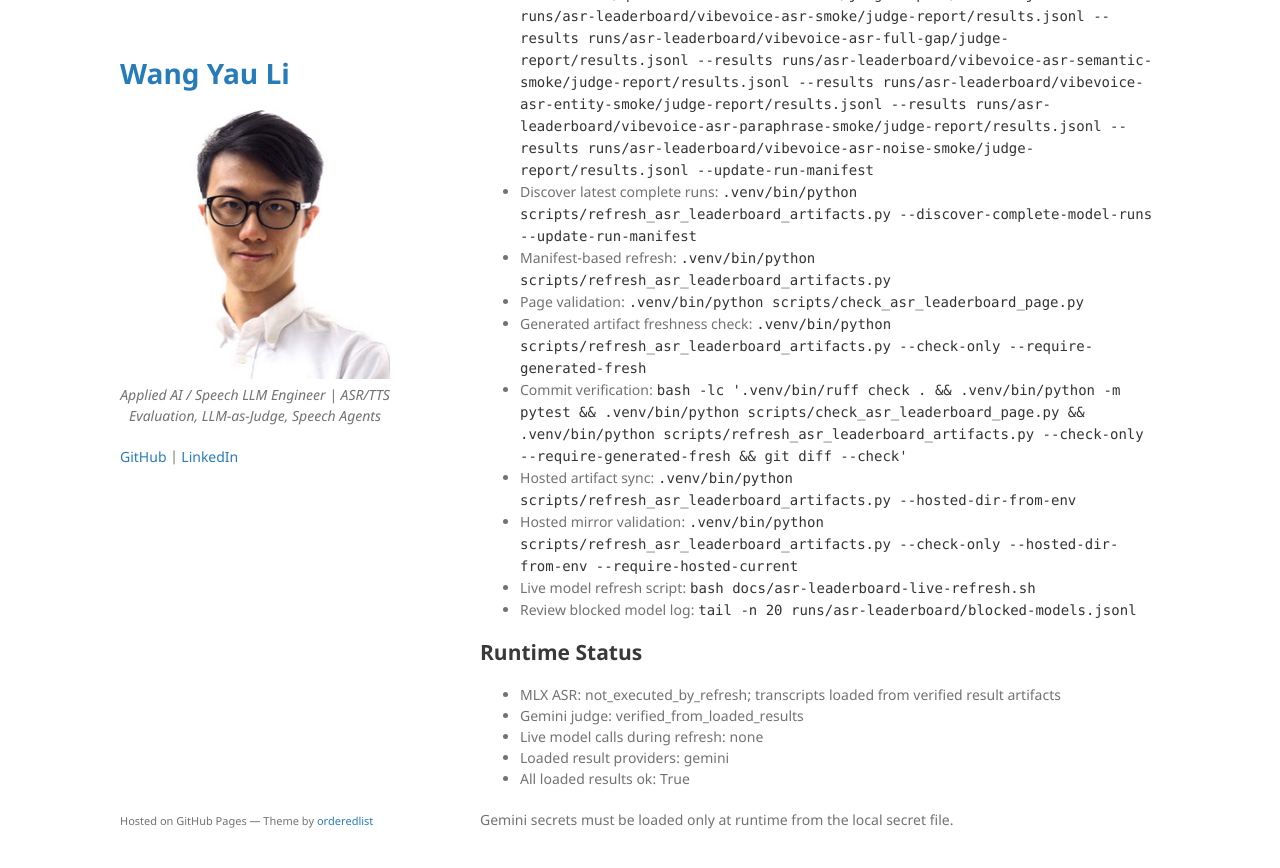
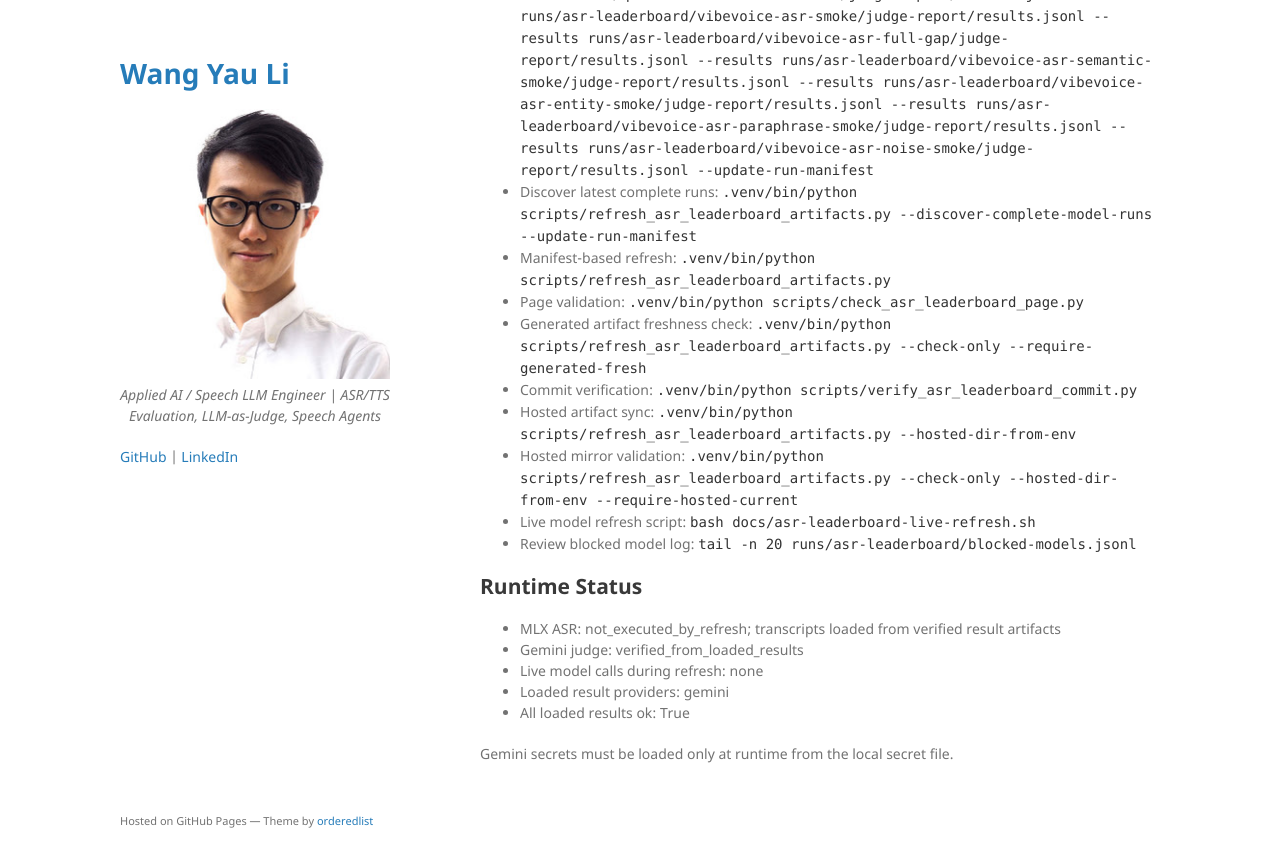
Before and after one commit to kennethli319/kennethli319.github.io, a Jekyll site: the page built from open-audio-judge/asr-leaderboard-refresh-report.md, in a window 1280 px wide and 900 px high, scrolled down 7318 px. Shown: the top 868 px of the window. Built offline with Jekyll 4.4.1, drawn with Linux system fonts in a browser that asks for light colours; our own code applies the rules of GitHub Pages for plain Markdown files; after the commit the page ends 8152 px from its top, so only the background shows below that.

Commit message:
Update ASR leaderboard verification command

```diff
--- a/open-audio-judge/asr-leaderboard-demo.html
+++ b/open-audio-judge/asr-leaderboard-demo.html
@@ -193,7 +193,7 @@
         <tr><td>Review blocked model log</td><td><code>tail -n 20 runs/asr-leaderboard/blocked-models.jsonl</code></td></tr>
         <tr><td>Check generated page</td><td><code>.venv/bin/python scripts/check_asr_leaderboard_page.py</code></td></tr>
         <tr><td>Verify generated artifacts are fresh</td><td><code>.venv/bin/python scripts/refresh_asr_leaderboard_artifacts.py --check-only --require-generated-fresh</code></td></tr>
-        <tr><td>Run commit verification</td><td><code>bash -lc &#x27;.venv/bin/ruff check . &amp;&amp; .venv/bin/python -m pytest &amp;&amp; .venv/bin/python scripts/check_asr_leaderboard_page.py &amp;&amp; .venv/bin/python scripts/refresh_asr_leaderboard_artifacts.py --check-only --require-generated-fresh &amp;&amp; git diff --check&#x27;</code></td></tr>
+        <tr><td>Run commit verification</td><td><code>.venv/bin/python scripts/verify_asr_leaderboard_commit.py</code></td></tr>
         <tr><td>Sync hosted artifacts</td><td><code>.venv/bin/python scripts/refresh_asr_leaderboard_artifacts.py --hosted-dir-from-env</code></td></tr>
         <tr><td>Check hosted mirror</td><td><code>.venv/bin/python scripts/refresh_asr_leaderboard_artifacts.py --check-only --hosted-dir-from-env --require-hosted-current</code></td></tr>
       </tbody>
--- a/open-audio-judge/asr-leaderboard-refresh-report.md
+++ b/open-audio-judge/asr-leaderboard-refresh-report.md
@@ -150,7 +150,7 @@ This generated report summarizes the verified ASR leaderboard artifact set.
 - Manifest-based refresh: `.venv/bin/python scripts/refresh_asr_leaderboard_artifacts.py`
 - Page validation: `.venv/bin/python scripts/check_asr_leaderboard_page.py`
 - Generated artifact freshness check: `.venv/bin/python scripts/refresh_asr_leaderboard_artifacts.py --check-only --require-generated-fresh`
-- Commit verification: `bash -lc '.venv/bin/ruff check . && .venv/bin/python -m pytest && .venv/bin/python scripts/check_asr_leaderboard_page.py && .venv/bin/python scripts/refresh_asr_leaderboard_artifacts.py --check-only --require-generated-fresh && git diff --check'`
+- Commit verification: `.venv/bin/python scripts/verify_asr_leaderboard_commit.py`
 - Hosted artifact sync: `.venv/bin/python scripts/refresh_asr_leaderboard_artifacts.py --hosted-dir-from-env`
 - Hosted mirror validation: `.venv/bin/python scripts/refresh_asr_leaderboard_artifacts.py --check-only --hosted-dir-from-env --require-hosted-current`
 - Live model refresh script: `bash docs/asr-leaderboard-live-refresh.sh`
--- a/open-audio-judge/asr-leaderboard-refresh-workflow.json
+++ b/open-audio-judge/asr-leaderboard-refresh-workflow.json
@@ -93,9 +93,8 @@
       "--update-run-manifest"
     ],
     "commit_verification_command": [
-      "bash",
-      "-lc",
-      "'.venv/bin/ruff check . && .venv/bin/python -m pytest && .venv/bin/python scripts/check_asr_leaderboard_page.py && .venv/bin/python scripts/refresh_asr_leaderboard_artifacts.py --check-only --require-generated-fresh && git diff --check'"
+      ".venv/bin/python",
+      "scripts/verify_asr_leaderboard_commit.py"
     ],
     "discover_refresh_command": [
       ".venv/bin/python",
--- a/open-audio-judge/asr-leaderboard-summary.json
+++ b/open-audio-judge/asr-leaderboard-summary.json
@@ -340,9 +340,8 @@
       "--update-run-manifest"
     ],
     "commit_verification_command": [
-      "bash",
-      "-lc",
-      "'.venv/bin/ruff check . && .venv/bin/python -m pytest && .venv/bin/python scripts/check_asr_leaderboard_page.py && .venv/bin/python scripts/refresh_asr_leaderboard_artifacts.py --check-only --require-generated-fresh && git diff --check'"
+      ".venv/bin/python",
+      "scripts/verify_asr_leaderboard_commit.py"
     ],
     "discover_refresh_command": [
       ".venv/bin/python",
```
Also changed, not shown: open-audio-judge/asr-leaderboard-artifacts.json (+10 -10 lines), open-audio-judge/asr-leaderboard-hosted-manifest.json (+11 -11 lines), 1 other file.
